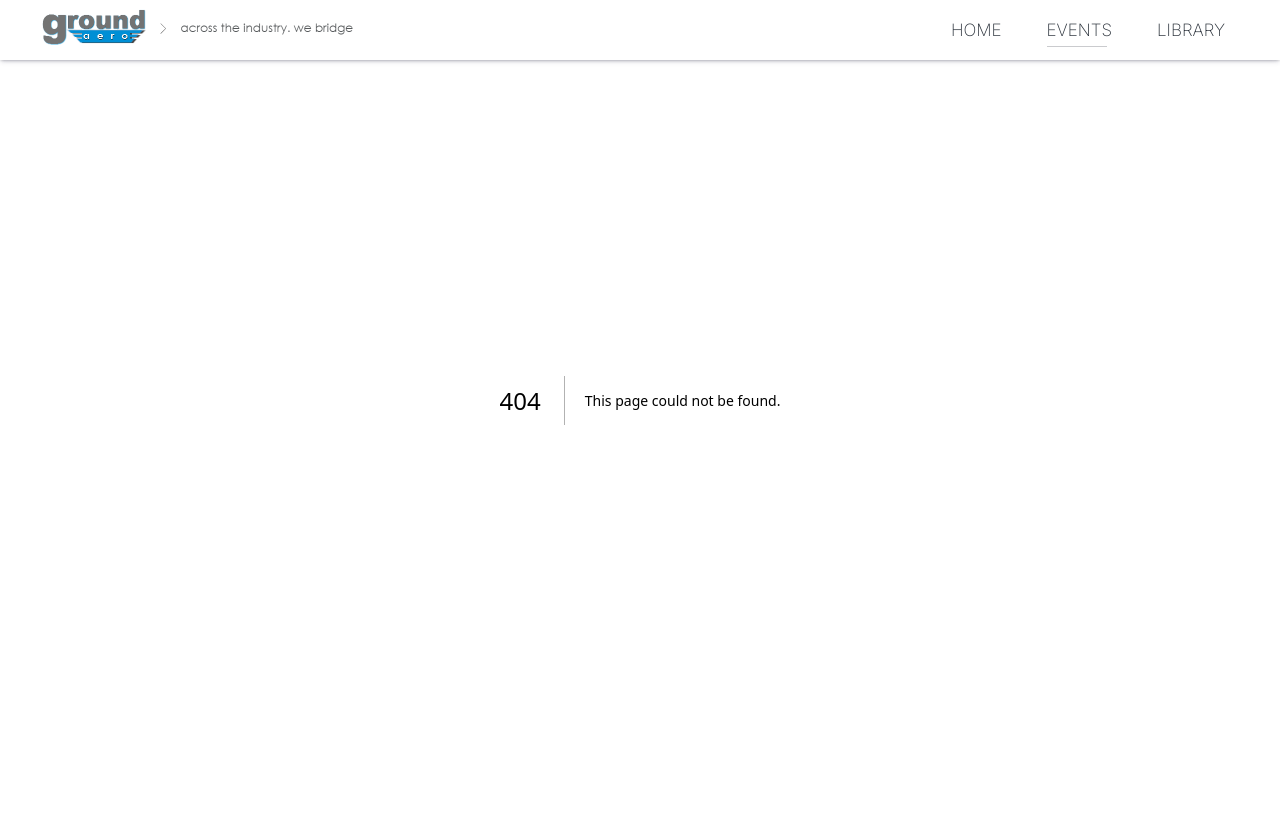
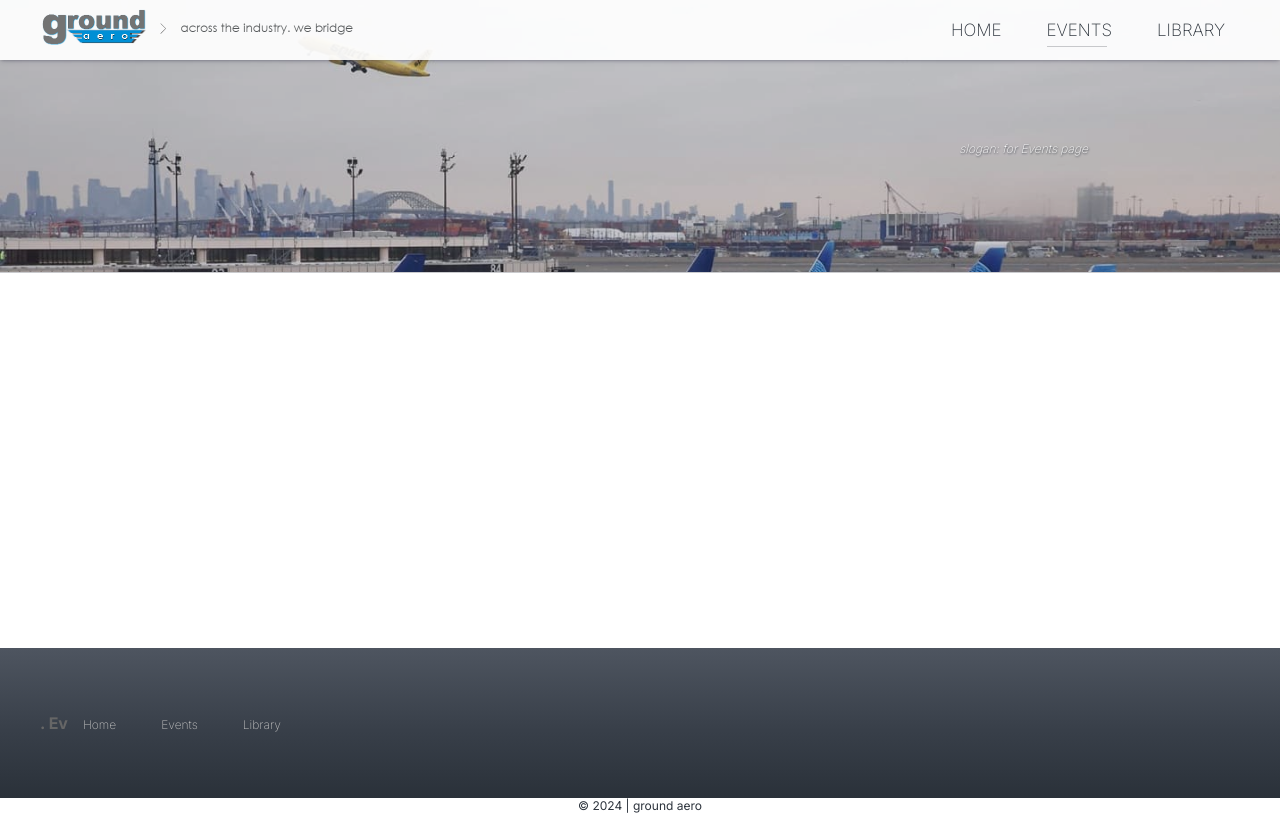
Before and after one commit to ground-aero/ground.aero-next, a Next.js app: page /events in a window 1280 px wide. Before the commit this address had no page. Built offline with nearby package versions, Linux system fonts and the light colour scheme.

Commit message:
ci(app,route)add lint, add route events

```diff
--- /dev/null
+++ b/src/app/events/page.tsx
@@ -0,0 +1,29 @@
+// LIBRARY - PAGE. отвеч.за серверную часть
+import React, {FC} from 'react'
+import { Header, Nav, Main, LayoutMainEvents, Footer } from "@/components"
+import {intro} from '@/constants'
+
+type PageProps = {
+  children: React.ReactNode,
+};
+
+const EventsPage:FC<PageProps> = ({children}) => {
+    return (
+      <>
+
+        <Header title={intro.events.slogan}>
+          {/* <Nav></Nav> */}
+          {children}
+        </Header>
+
+        <Main title={intro.events.title} text={intro.events.text}>
+          <LayoutMainEvents layout={'library'} title={intro.events.title} text={intro.events.text} />
+        </Main>
+
+        <Footer title='. Ev'></Footer>
+
+      </>
+  );
+}
+
+export default EventsPage;
--- a/src/app/index.tsx
+++ b/src/app/index.tsx
@@ -7,12 +7,12 @@ import {Header, Nav, Main, LayoutMainHome, Footer} from "@/components"
 import {intro} from "@/constants"
 import Link from 'next/link'
 
-  type THomePage = {
+  type THome = {
     events: {id: number, title: string, body: string}[],
     children: React.ReactNode,
   };
 
-const HomePage:FC<THomePage> = ({events, children}) => {return (
+const Home:FC<THome> = ({events, children}) => {return (
 
 <>
       <Header title={intro.main.slogan}>
@@ -54,4 +54,4 @@ const HomePage:FC<THomePage> = ({events, children}) => {return (
    )
 }
 
-export default HomePage
+export default Home
--- a/src/app/page.tsx
+++ b/src/app/page.tsx
@@ -1,5 +1,5 @@
 import type {Metadata} from 'next'
-import HomePage from './index'
+import Home from './index'
 import "../app/globals.css"
 import {fetchData} from '@/utils/api'
 
@@ -20,9 +20,9 @@ let url = 'https://jsonplaceholder.typicode.com/posts'
 const Page =  async  ({children}: PageProps)  =>  {
   const data = await fetchData(url);
  return (
-  <HomePage events={data}>
+  <Home events={data}>
     {children}
-  </HomePage>
+  </Home>
  )
 }
 
--- /dev/null
+++ b/src/components/LayoutMainEvents.tsx
@@ -0,0 +1,32 @@
+// Sub-component to MAIN // src/components/LayoutMainEvents.tsx
+import React from 'react'
+import styles from '../app/page.module.css'
+import {intro} from "@/constants"
+
+type TLayoutMainProps = {
+  layout: 'home' | 'events' | 'library',
+  title: string,
+  text: string,
+  // children: React.ReactNode;
+};
+
+export const LayoutMainEvents: React.FC<TLayoutMainProps> = ({ layout, title, text }) => {
+  return (
+    <>
+
+      {layout==='events'? (
+        <>
+          <div id={styles.introBoxLeft}>
+            <p className={styles.intro_main_title}>{title}</p>
+            <h1 className={styles.intro_text}>{text}</h1>
+          </div>
+
+          <aside id={styles.introBoxRight}>
+            Aside blocvk Events
+          </aside>
+        </>) : ''
+      }
+
+    </>
+  );
+};
--- a/src/components/LayoutMainHome.tsx
+++ b/src/components/LayoutMainHome.tsx
@@ -1,4 +1,4 @@
-// Sub-component to <main> at HomePage // src/components/LayoutMainHome.tsx
+// Sub-component to <main> at Home // src/components/LayoutMainHome.tsx
 import React from 'react'
 import Link from 'next/link'
 import Image from 'next/image'
--- a/src/components/index.ts
+++ b/src/components/index.ts
@@ -5,3 +5,4 @@ export * from './ui/Footer/Footer'
 export * from './ui/Heading'
 export * from './LayoutMainHome'
 export * from './LayoutMainLibrary'
+export * from './LayoutMainEvents'
--- a/src/constants/texts.ts
+++ b/src/constants/texts.ts
@@ -19,8 +19,13 @@ export const intro = {
         titleEvents: 'Events',
     },
     library: {
-        slogan: 'slogan: for Library',
+        slogan: 'slogan: for Library page',
         title: 'title: LIBRARY',
         text: 'text: Welcome to ground aero Library'
+    },
+    events: {
+        slogan: 'slogan: for Events page',
+        title: 'title: EVENTS',
+        text: 'text: Welcome to ground aero Events'
     }
     }
```
Also changed, not shown: package.json (+6 -4 lines), .eslintrc.json (added), 1 other file (tests, documents, lock files or other folders).
